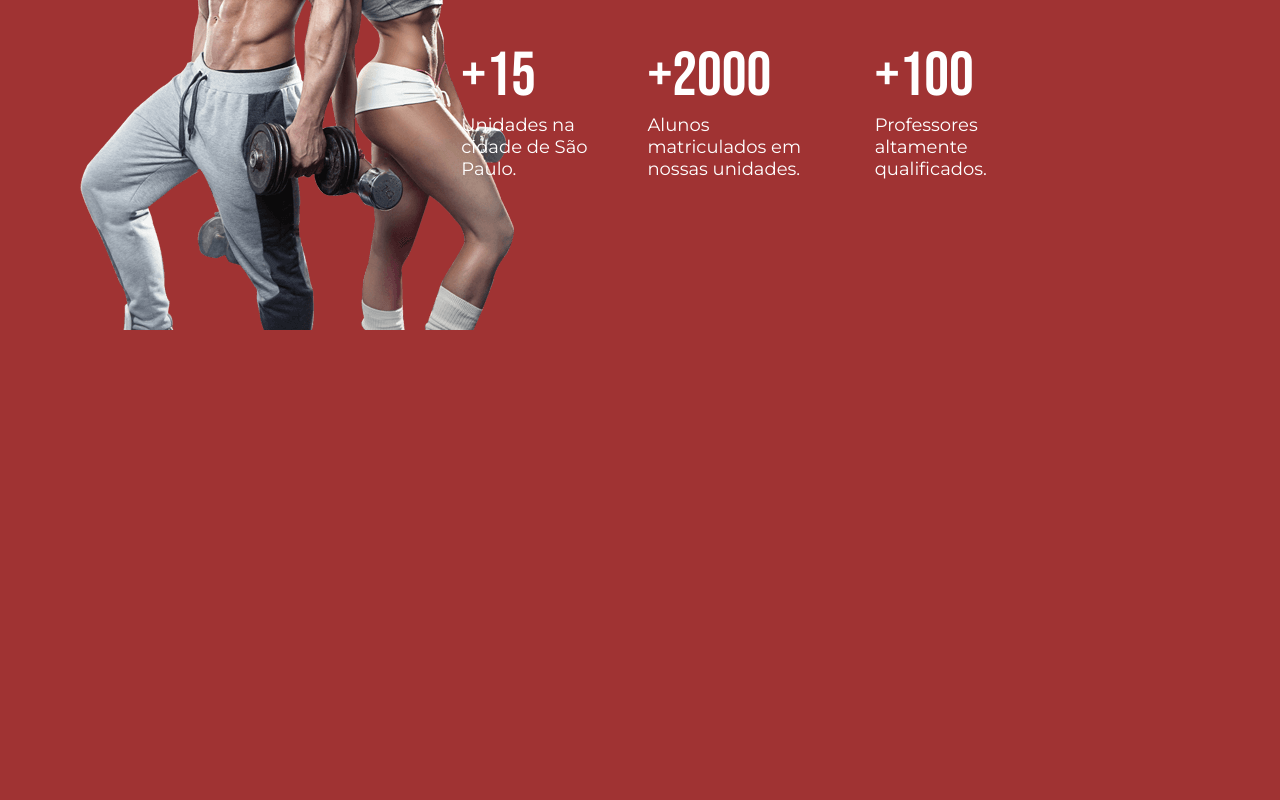
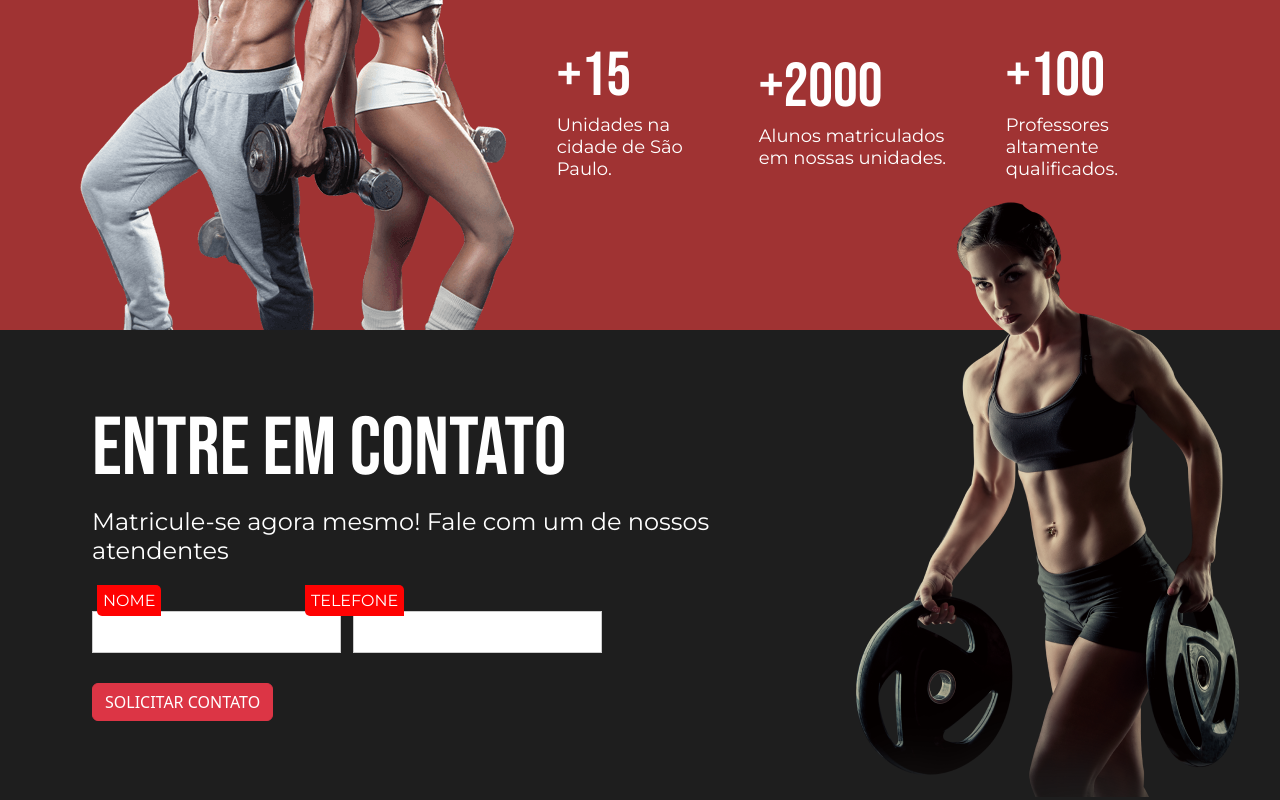
Before and after one commit to rafaelclima/landingpage-academia, a plain HTML site: page index.html in a window 1280 px wide. Shown: the part 3477-4277 px from the top of the page. Before the commit the page ends 3807 px from the top, so only its background shows below. Drawn offline with nearby package versions, Linux system fonts and the light colour scheme; a web font is replaced by a local one.

Commit message:
more html+css commits

```diff
--- a/assets/css/styles.css
+++ b/assets/css/styles.css
@@ -427,7 +427,7 @@
 
 .info {
   margin-top: 70px;
-  width: 80%;
+  width: 100%;
   display: flex;
   align-items: center;
   justify-content: center;
@@ -452,3 +452,125 @@
   font-weight: 400;
   line-height: normal;
 }
+
+/* CONTATO */
+
+.contato {
+  height: 470px;
+  background-color: var(--bg-tertiary-color);
+
+  position: relative;
+}
+
+.contato-texto {
+  margin: 0;
+  padding: 0;
+  padding: 70px 0 0 80px;
+  width: 100%;
+  height: 100%;
+
+  display: flex;
+  flex-direction: column;
+}
+
+.contato-texto h2 {
+  color: var(--primary-text-color);
+  font-family: var(--ff-primary);
+  font-size: 82px;
+  font-style: normal;
+  font-weight: 400;
+  line-height: normal;
+}
+
+.contato-texto p {
+  color: var(--primary-text-color);
+  font-family: var(--ff-secondary);
+  font-size: 24px;
+  font-style: normal;
+  font-weight: 400;
+  line-height: normal;
+}
+
+.input-contato {
+  width: max-content;
+  display: flex;
+  align-items: center;
+  gap: 12px;
+  margin-top: 30px;
+
+  position: relative;
+}
+
+.input-nome input,
+.input-telefone input {
+  width: 100%;
+  padding: 8px;
+  border: 1px solid #ccc;
+  outline: none;
+}
+
+.input-nome input:focus,
+.input-telefone input:focus {
+  border-color: var(--bg-secondary-color);
+  box-shadow: 0 0 5px var(--bg-color);
+}
+
+.input-nome label {
+  position: absolute;
+  top: 10px;
+  left: 10px;
+  pointer-events: none;
+  transition: all 0.2s ease;
+  border-top-right-radius: 5px;
+  border-bottom-left-radius: 5px;
+}
+
+.input-telefone label {
+  position: absolute;
+  top: 10px;
+  left: 215px;
+  pointer-events: none;
+  transition: all 0.2s ease;
+  border-top-right-radius: 5px;
+  border-bottom-left-radius: 5px;
+}
+
+.input-nome input:focus+label,
+.input-nome input:not(:placeholder-shown)+label {
+  top: -26px;
+  left: 5px;
+  font-family: var(--ff-secondary);
+  font-size: 16px;
+  font-style: normal;
+  font-weight: 400;
+  line-height: normal;
+  color: var(--primary-text-color);
+  background-color: var(--bg-secondary-color);
+  padding: 6px;
+}
+
+.input-telefone input:focus+label,
+.input-telefone input:not(:placeholder-shown)+label {
+  top: -26px;
+  left: 213px;
+  font-family: var(--ff-secondary);
+  font-size: 16px;
+  font-style: normal;
+  font-weight: 400;
+  line-height: normal;
+  color: var(--primary-text-color);
+  background-color: var(--bg-secondary-color);
+  padding: 6px;
+}
+
+.contato-texto button {
+  width: max-content;
+  margin-top: 30px;
+  text-transform: uppercase;
+}
+
+.contato .contato-img {
+  position: absolute;
+  top: -150px;
+  left: 65%;
+}
--- a/index.html
+++ b/index.html
@@ -182,10 +182,10 @@
   <section>
     <div class="faca-parte">
       <div class="row justify-content-center align-items-center h-100">
-        <div class="col-md-4 align-self-end">
+        <div class="col-md-5 align-self-end">
           <img src="./assets/images/hero2.png" alt="Casal Fitness">
         </div>
-        <div class="col-md-8 m-auto">
+        <div class="col-md-7">
           <div class="titulo-desc">
             <h2><span>Faça parte</span> da família</h2>
             <p>Nossa academia tem milhares de clientes satisfeitos com resultados surpreendentes. Junte-se a nós e comece a transformar seu corpo agora!</p>
@@ -211,5 +211,33 @@
     </div>
   </section>
 
+  <section class="contato container-fluid">
+    <div class="row">
+      <div class="col-md-7">
+        <div class="contato-texto">
+          <h2>Entre em contato</h2>
+          <p>Matricule-se agora mesmo! Fale com um de nossos atendentes</p>
+          <div class="input-contato">
+            <div class="input-nome">
+              <input type="text" name="nome" id="nome">
+              <label for="name">NOME</label>
+            </div>
+            <div class="input-telefone">
+              <input type="number" name="fone" id="fone">
+              <label for="fone">TELEFONE</label>
+            </div>
+          </div>
+          <button type="button" class="btn btn-danger">Solicitar Contato</button>
+        </div>
+      </div>
+
+      <div class="col-md-5">
+        <div class="contato-img">
+          <img src="./assets/images/hero3.png" alt="Mulher fitness segurando alteres">
+        </div>
+      </div>
+    </div>
+  </section>
+
 </body>
 </html>
```
